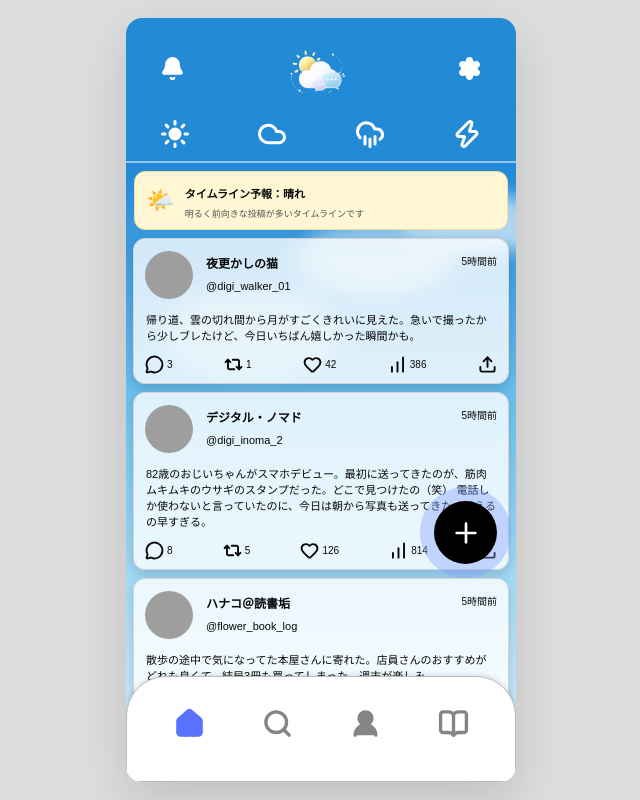
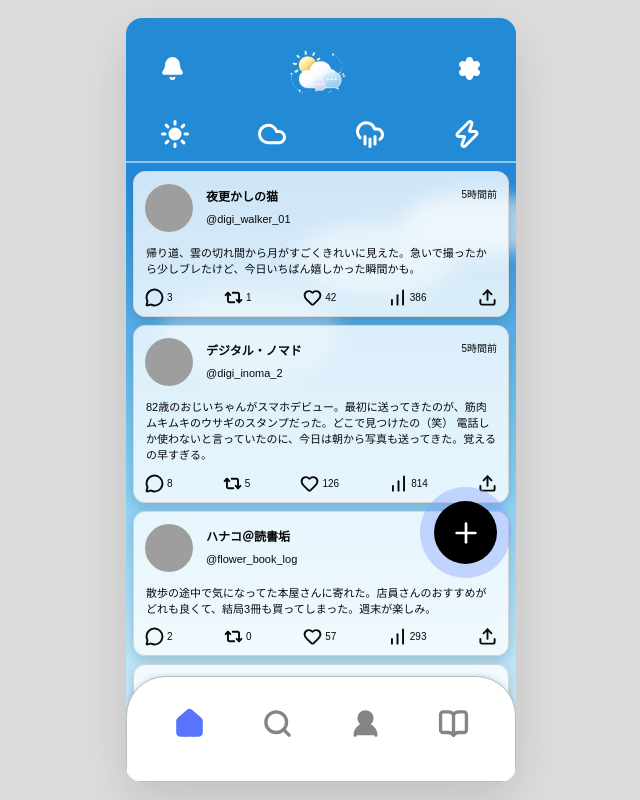
Before and after one commit to awo080558-dot/sora-social-apuri, a Next.js app: page / in a window 1280 px wide. Shown: the whole page, without its empty margins (319-959 px from the left). Built offline with nearby package versions, Linux system fonts and the light colour scheme; grey boxes are pictures that could not be loaded.

Commit message:
Remove timeline forecast banner

```diff
--- a/app/page.tsx
+++ b/app/page.tsx
@@ -168,7 +168,6 @@ export default function HomePage(){
     </nav></>}
 
     {view==="timeline"&&<div key={weather} className={`timeline-area weather-bg ${weather}`}>
-      <div className={`forecast-note ${weather}`}><span>{info.symbol}</span><div><strong>タイムライン予報：{info.label}</strong><p>{info.message}</p></div></div>
       {feed.map(post=><article className="sora-post" key={post.id}>
         <div className="post-head"><button className={`photo-avatar account-link generated-avatar avatar-${((post.id-1)%6)+1}`} onClick={()=>openAccount(post)} aria-label={`${post.name}のプロフィール`}/><div className="identity"><strong>{post.name}</strong><span>{post.handle}</span></div><time>{post.time}</time></div>
         <p>{post.body}</p>
```
